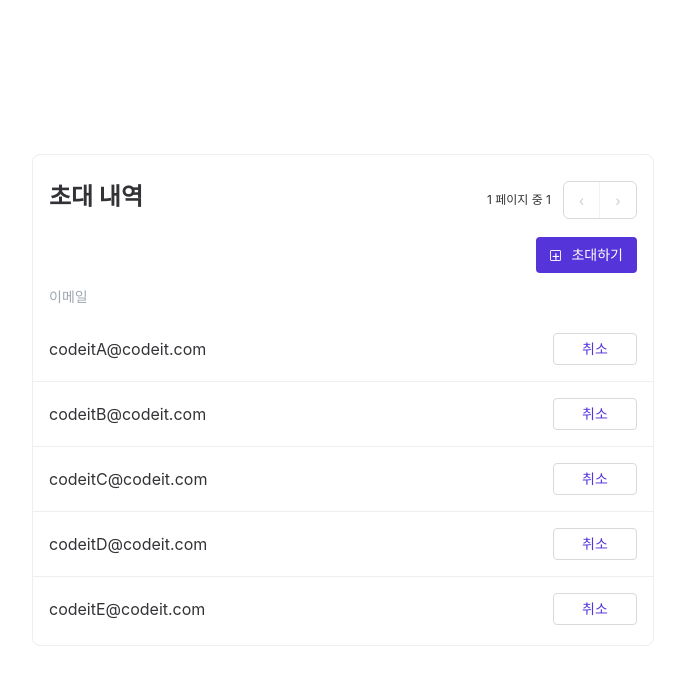
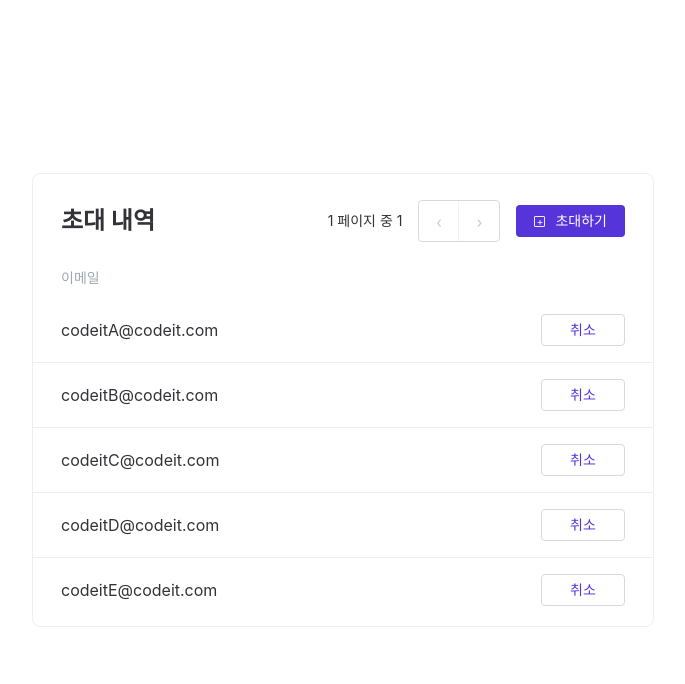
Before and after one commit to codeit-part3-4team/codeit-taskify, a Next.js app: page /cardtabletest in a window 1280 px wide. Shown: the top 684 px of the page, without its empty margins (297-982 px from the left). Built offline with nearby package versions, Linux system fonts and the light colour scheme.

Commit message:
feat:카드테이블초대내역 구현 완료

```diff
--- a/src/components/CardTables/TableInvitations/TableInvitations.module.css
+++ b/src/components/CardTables/TableInvitations/TableInvitations.module.css
@@ -1,4 +1,10 @@
-/* 카드 컨테이너 */
+/* 카드 래퍼 */
+.cardWrapper {
+  display: flex;
+  justify-content: center;
+}
+
+/* 카드 */
 .card {
   width: 622px;
   background: var(--white-ffffff);
@@ -8,30 +14,25 @@
   padding-bottom: 4px;
 }
 
-
 /* Header */
 .header {
   display: flex;
   align-items: center;
   justify-content: space-between;
   gap: 12px;
-  margin-bottom: 15px;
+  margin-bottom: 12px;
+  padding-left: 28px;
+  padding-right: 28px;
+}
+
+.title {
+  color: var(--black-333236);
 }
 
 .headerRight {
   display: flex;
   align-items: center;
   gap: 16px;
-}
-
-.header,
-.tableHead {
-  padding-left: 28px;
-  padding-right: 28px;
-}
-
-.title {
-  color: var(--black-333236);
 }
 
 .pageText {
@@ -70,6 +71,22 @@
   cursor: not-allowed;
 }
 
+/* SubHeader: "이메일" + (모바일)초대하기 */
+.subHeader {
+  display: flex;
+  align-items: center;
+  justify-content: space-between;
+  padding-left: 28px;
+  padding-right: 28px;
+  padding-top: 12px;
+  padding-bottom: 8px;
+}
+
+/* Table head 텍스트 */
+.tableHead {
+  color: var(--gray-9fa6b2);
+}
+
 /* 초대하기 버튼 */
 .inviteBtn {
   height: 32px;
@@ -101,11 +118,9 @@
   font-size: 10px;
 }
 
-/* Table head */
-.tableHead {
-  padding-top: 12px;
-  padding-bottom: 1px;
-  color: var(--gray-9fa6b2);
+/* ✅ 기본: PC에서는 subHeader의 초대하기 버튼 숨김 */
+.inviteBtnMobile {
+  display: none;
 }
 
 /* Rows */
@@ -156,62 +171,37 @@
   margin: 0;
   color: var(--gray-787486);
 }
-.cardWrapper {
-  display: flex;
-  justify-content: center;
-}
 
 /* =========================
-   Mobile scale (<= 360px)
+   Mobile (<= 360px)
    ========================= */
 @media (max-width: 360px) {
-  /* .cardWrapper {
-    transform: scale(0.46);
-    transform-origin: top center;
-  } */
-
   .card {
     width: 286px;
-    /* 모바일에서 높이 고정 필요하면 아래 유지, 아니면 auto 추천 */
-    /* height: 406px; */
   }
-  h2.title {
-    font-size: 20px !important;
-    line-height: 28px !important;
-    white-space: nowrap;
-    flex-shrink: 0;
-    margin-top: 5px;
-}
 
-}
-  /* header 좌우 패딩 모바일 */
   .header {
     padding-left: 16px;
     padding-right: 16px;
-    margin-bottom: 12px;
     align-items: flex-start;
+    margin-bottom: 6px;
   }
 
-  /* ✅ 핵심: headerRight를 2줄로 줄바꿈 */
-  .headerRight {
-    display: flex;
-    flex-wrap: wrap;          /* 줄바꿈 허용 */
-    justify-content: flex-end; /* 오른쪽 정렬 */
-    gap: 12px;            /* row-gap / col-gap */
-    width: 168px;             /* 피그마에서 오른쪽 영역 폭 느낌(필요 없으면 삭제 가능) */
+  /* 타이틀 줄바꿈 방지 + 크기 */
+  .title {
+    white-space: nowrap;
+    font-size: 20px !important;
+    padding-top: 5px;;
   }
 
-  /* 1줄(상단): 페이지 텍스트 + 페이저가 한 줄로 */
+  /* 오른쪽: 페이지 텍스트 + 페이저만 (PC용 초대하기는 숨김) */
+  .headerRight {
+    gap: 10px;
+  }
+
   .pageText {
-    order: 1;
     font-size: 12px !important;
     line-height: 18px !important;
-    white-space: nowrap;
-  }
-
-  .pager {
-    order: 2;
-    border-radius: 6px;
   }
 
   .pagerBtn {
@@ -220,53 +210,48 @@
     font-size: 16px;
   }
 
-  /* 2줄(하단): 초대하기 버튼이 아래로 내려가서 오른쪽에 */
-  .inviteBtn {
-    order: 4;
-    height: 36px;
-    padding: 0 14px;
-    border-radius: 4px;
-    margin-top: 6px;      /* 윗줄과 간격 */
-    margin-left: auto;    /* 오른쪽으로 붙이기 */
+  /* ✅ 모바일: header 안의 초대하기 버튼 숨김 */
+  .inviteBtnDesktop {
+    display: none;
   }
 
-  .inviteBtn,
-  .inviteBtn * {
-    font-size: 14px !important; /* 타이포가 먹어버릴 때 대비 */
+  /* ✅ 모바일: subHeader에서 "이메일" + "초대하기" 한 줄 */
+  .subHeader {
+    padding-left: 16px;
+    padding-right: 16px;
+    padding-top: 6px;
+    padding-bottom: 10px;
+  }
+
+  .tableHead {
+    font-size: 14px !important;
     line-height: 24px !important;
   }
 
-  /* ✅ "이메일"은 헤더 아래(2번째 줄 왼쪽)처럼 보이게 해야 함 */
-  .tableHead {
-    padding-left: 16px;
-    padding-right: 16px;
-
-    /* 헤더 바로 아래로 붙는 느낌 */
-    margin-top: 4px;
-    padding-top: 0;
-    padding-bottom: 8px;
-
-    font-size: 14px !important;
-    line-height: 24px !important;
-    color: var(--gray-9fa6b2);
+  .inviteBtnMobile {
+    display: inline-flex;
+    height: 26px;
+    padding: 0 12px;
   }
 
-  /* 모바일 rows 패딩 */
+  .inviteBtnMobile,
+  .inviteBtnMobile * {
+    font-size: 12px !important;
+    line-height: 24px !important;
+  }
+
   .row {
     padding: 16px 16px;
   }
 
-  /* 취소 버튼 모바일 */
   .cancelBtn {
-    width: 84px;
-    height: 32px;
-    border-radius: 4px;
     font-size: 14px !important;
     line-height: 24px !important;
+    width: 52px;;
   }
 
-  /* 이메일 텍스트 모바일 */
   .email {
-    font-size: 16px !important;
+    font-size: 14px !important;
     line-height: 26px !important;
   }
+}
--- a/src/components/CardTables/TableInvitations/TableInvitations.tsx
+++ b/src/components/CardTables/TableInvitations/TableInvitations.tsx
@@ -43,8 +43,9 @@ export default function TableInvitations({
       <section className={`${styles.card} ${className}`}>
         {/* Header */}
         <header className={styles.header}>
-        {/* ✅ 타이틀: 디자인시스템 타이포 적용 */}
-        <h2 className={`${typo.base} ${typo.text2xl} ${typo.bold} ${styles.title}`}>{title}</h2>
+          <h2 className={`${typo.base} ${typo.text2xl} ${typo.bold} ${styles.title}`}>
+            {title}
+          </h2>
 
           <div className={styles.headerRight}>
             <span className={`${typo.base} ${typo.textMd} ${typo.regular} ${styles.pageText}`}>
@@ -72,10 +73,10 @@ export default function TableInvitations({
               </button>
             </div>
 
-          {/* ✅ 초대하기 버튼: 디자인시스템 타이포 */}
+            {/* ✅ PC 전용 초대하기 버튼 (모바일에서는 숨김) */}
             <button
               type="button"
-            className={`${styles.inviteBtn} ${typo.base} ${typo.textMd} ${typo.regular}`}
+              className={`${styles.inviteBtn} ${styles.inviteBtnDesktop} ${typo.base} ${typo.textMd} ${typo.regular}`}
               onClick={onInvite}
             >
               <span className={styles.inviteIcon} aria-hidden="true">
@@ -86,8 +87,24 @@ export default function TableInvitations({
           </div>
         </header>
 
-      {/* Table head */}
-      <div className={`${styles.tableHead} ${typo.base} ${typo.textMd} ${typo.regular}`}>이메일</div>
+        {/* ✅ SubHeader: 모바일에서 "이메일" + "초대하기" 한 줄 */}
+        <div className={styles.subHeader}>
+          <div className={`${styles.tableHead} ${typo.base} ${typo.textMd} ${typo.regular}`}>
+            이메일
+          </div>
+
+          {/* ✅ 모바일 전용 초대하기 버튼 (PC에서는 숨김) */}
+          <button
+            type="button"
+            className={`${styles.inviteBtn} ${styles.inviteBtnMobile} ${typo.base} ${typo.textMd} ${typo.regular}`}
+            onClick={onInvite}
+          >
+            <span className={styles.inviteIcon} aria-hidden="true">
+              +
+            </span>
+            초대하기
+          </button>
+        </div>
 
         {/* Rows */}
         <ul className={styles.rows}>
```
Lines whose indentation alone changed are shown as unchanged.
